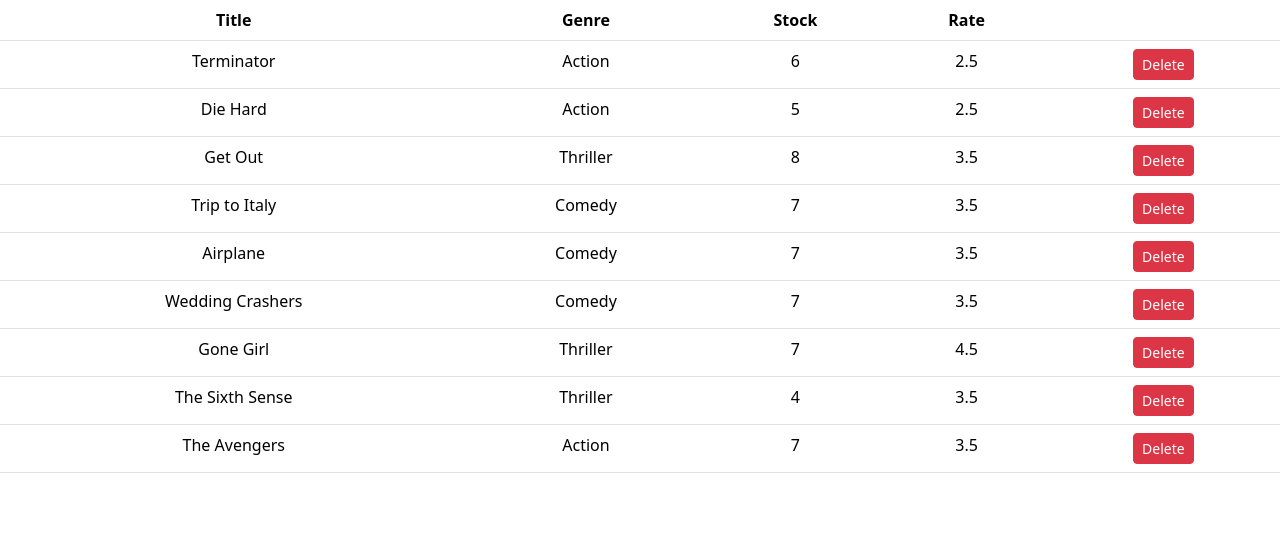
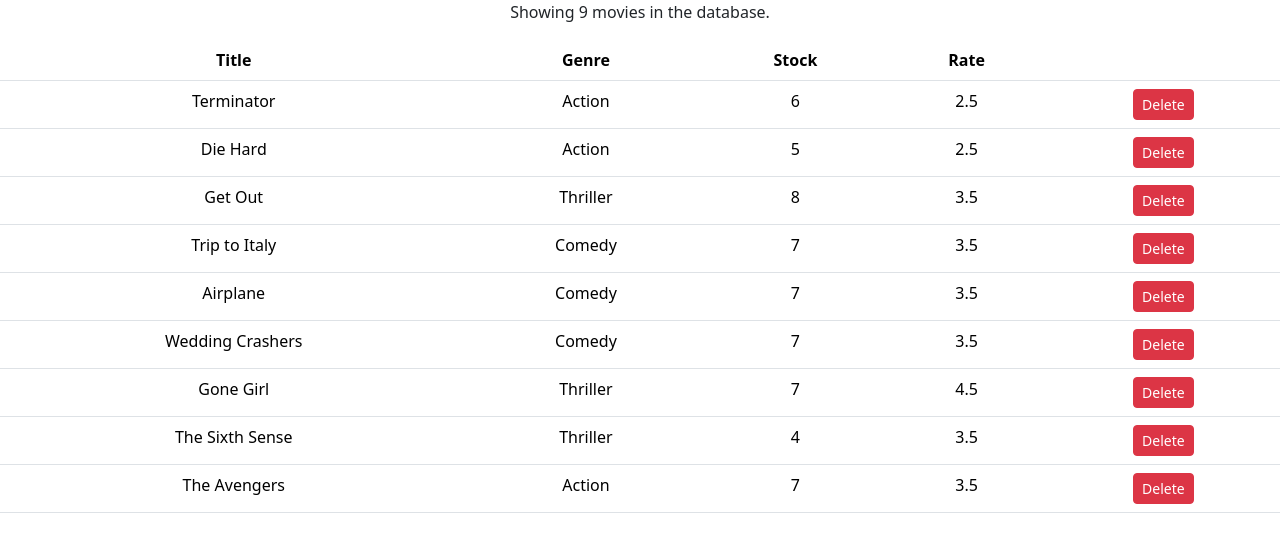
Before and after one commit to jabez-abija2399/React_projects, a React (Create React App) app in the folder vidly/: page / in a window 1280 px wide. Shown: the top 552 px of the page. Built offline with nearby package versions, Linux system fonts and the light colour scheme.

Commit message:
Refactor Movies component to improve movie count display and enhance delete functionality

```diff
--- a/vidly/src/components/movies.jsx
+++ b/vidly/src/components/movies.jsx
@@ -9,17 +9,24 @@ class Movies extends Component {
     movies: getMovies(), // movies property is initialized with the result of getMovies()
   }; // state object
 
-  handleDelete = (movie) => {   // handleDelete method
+  handleDelete = (movie) => {
+    // handleDelete method
     const movies = this.state.movies.filter((m) => m._id !== movie._id); // filter method to exclude the movie object that was passed as an argument
     this.setState({ movies }); // update the state object
-  }
+  };
 
   render() {
     // render method
-    const { movies } = this.state;
-    if (movies.length === 0) return <p>There are no movies in the database.</p>;
+    const { length: count } = this.state.movies; // object destructuring to extract the length property of the movies array and store it in a variable called count
+    if (count === 0) return <p>There are no movies in the database.</p>; // if the count property is 0, return a paragraph element with a message
+
+    const { movies } = this.state; // extract movies from state
+
     return (
       // return statement
+      <React.Fragment>
+        <p>Showing {count} movies in the database.</p>
+
         <table className="table">
           <thead>
             <tr>
@@ -41,13 +48,19 @@ class Movies extends Component {
                   <td>{movie.numberInStock}</td>
                   <td>{movie.dailyRentalRate}</td>
                   <td>
-                  <button onClick={() => this.handleDelete(movie)} className="btn btn-danger btn-sm">Delete</button>
+                    <button
+                      onClick={() => this.handleDelete(movie)}
+                      className="btn btn-danger btn-sm"
+                    >
+                      Delete
+                    </button>
                   </td>
                 </tr>
               )
             )}
           </tbody>
         </table>
+      </React.Fragment>
     );
   }
 }
```
Lines whose indentation alone changed are shown as unchanged.
